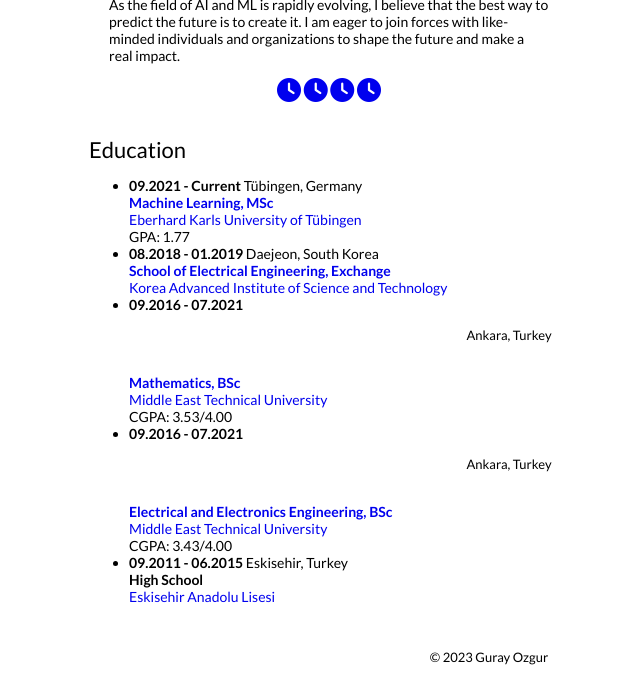
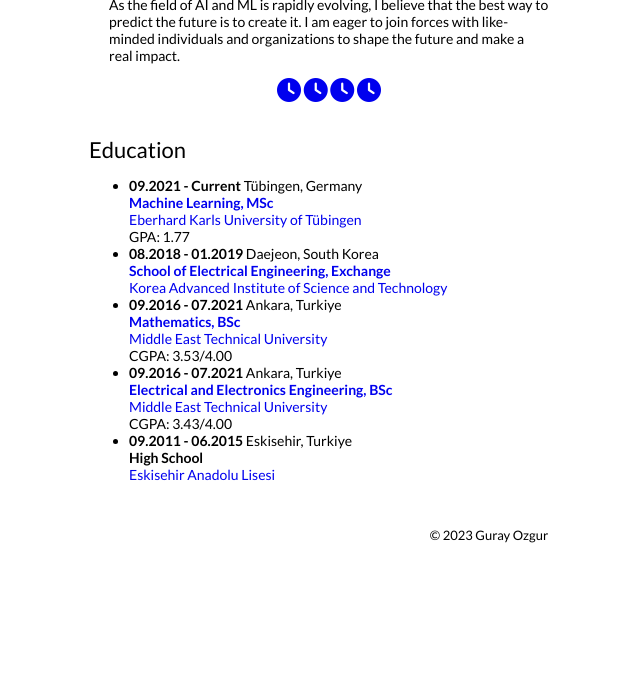
Before and after one commit to gurayozgur/gurayozgur.github.io, a Jekyll site: the page built from _posts/2019-06-02-venue.markdown, in a window 1280 px wide, cut to the strip 430-1116 px from the top of the page. Shown: the whole strip, without its empty margins (151-791 px from the left). Built offline with Jekyll 4.4.1, drawn with Linux system fonts in a browser that asks for light colours; nearby versions of some CDN libraries; after the commit the page ends 994 px from its top, so only the background shows below that.

Commit message:
Update default.html

```diff
--- a/_layouts/default.html
+++ b/_layouts/default.html
@@ -74,7 +74,7 @@
     <br>
   </li>
   <li>
-    <strong>09.2016 - 07.2021</strong> <h1 style="font-size:small;"> Ankara, Turkey </h1>
+    <strong>09.2016 - 07.2021</strong> Ankara, Turkiye
     <br>
     <a href="https://math.metu.edu.tr/"><strong>Mathematics, BSc</strong></a>
     <br>
@@ -83,7 +83,7 @@
     CGPA: 3.53/4.00
   </li>
   <li>
-    <strong>09.2016 - 07.2021</strong><h1 style="font-size:small;"> Ankara, Turkey </h1>
+    <strong>09.2016 - 07.2021</strong> Ankara, Turkiye
     <br>
     <a href="https://eee.metu.edu.tr/"><strong>Electrical and Electronics Engineering, BSc</strong></a>
     <br>
@@ -92,7 +92,7 @@
     CGPA: 3.43/4.00
   </li>
   <li>
-    <strong>09.2011 - 06.2015</strong> Eskisehir, Turkey
+    <strong>09.2011 - 06.2015</strong> Eskisehir, Turkiye
     <br>
     <strong>High School</strong>
     <br>
```
